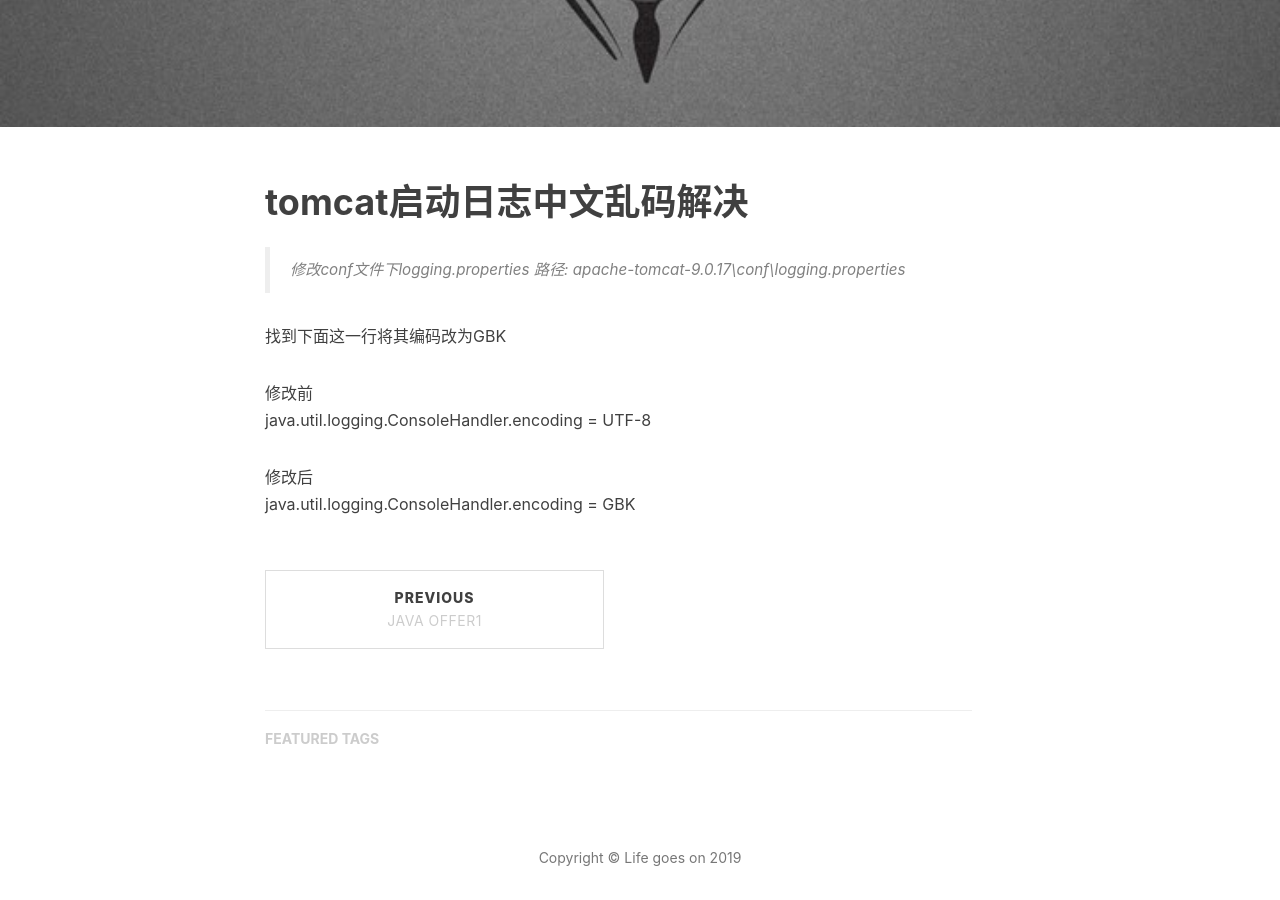
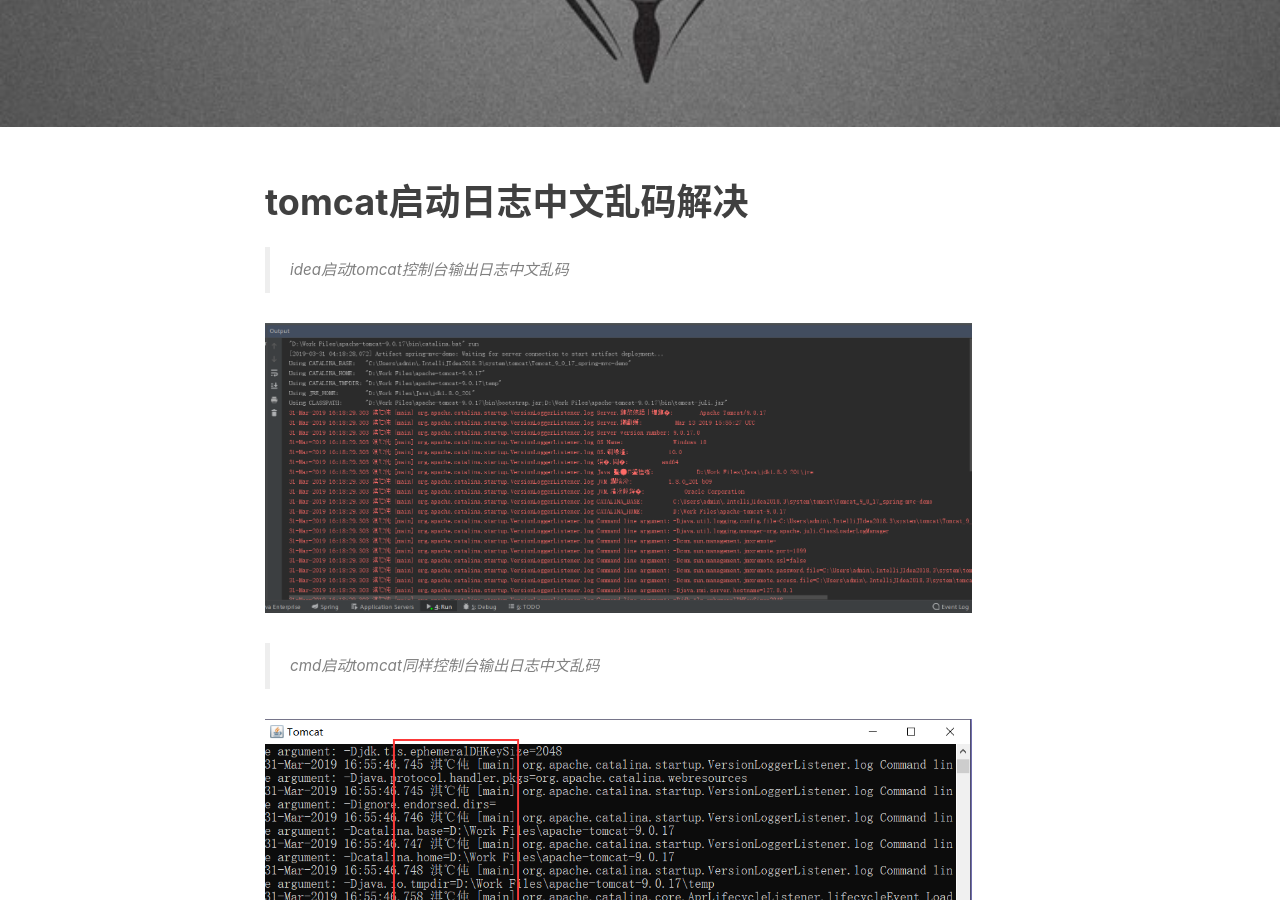
Before and after one commit to SweetHomicide/LGO, a Jekyll site: the page built from _posts/2019-03-31-tomcat-strat_encoding.markdown, in a window 1280 px wide and 900 px high, scrolled down 296 px. Built offline with Jekyll 4.4.1, drawn with Linux system fonts in a browser that asks for light colours; nearby versions of some CDN libraries; our own code applies the rules of GitHub Pages for plain Markdown files; comment, search, counter and statistics services are not loaded.

Commit message:
Update 2019-03-31-tomcat-strat_encoding.markdown

```diff
--- a/_posts/2019-03-31-tomcat-strat_encoding.markdown
+++ b/_posts/2019-03-31-tomcat-strat_encoding.markdown
@@ -1,4 +1,14 @@
 # tomcat启动日志中文乱码解决
+
+
+> idea启动tomcat控制台输出日志中文乱码
+
+![](/img/homicide/1.png)
+
+> cmd启动tomcat同样控制台输出日志中文乱码
+
+![](/img/homicide/2.png)
+
 
 > 修改conf文件下logging.properties  路径: apache-tomcat-9.0.17\conf\logging.properties
 
```
